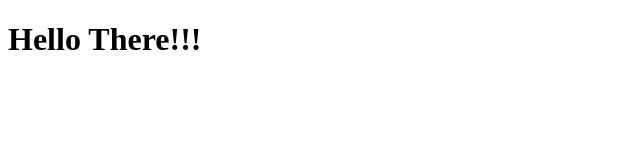
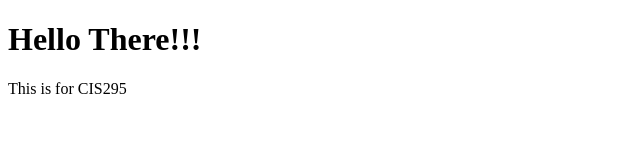
Before and after one commit to Jinnial/cis295, a plain HTML site: page index.html in a window 1280 px wide. Shown: the whole page, without its empty margins (0-640 px from the left). Drawn offline with Linux system fonts and the light colour scheme.

Commit message:
Edited Index.html

```diff
--- a/index.html
+++ b/index.html
@@ -5,5 +5,6 @@
 	</head>
 	<body>
 		<h1>Hello There!!!</h1>
+		<p>This is for CIS295</p>
 	</body>
 </html>
```
